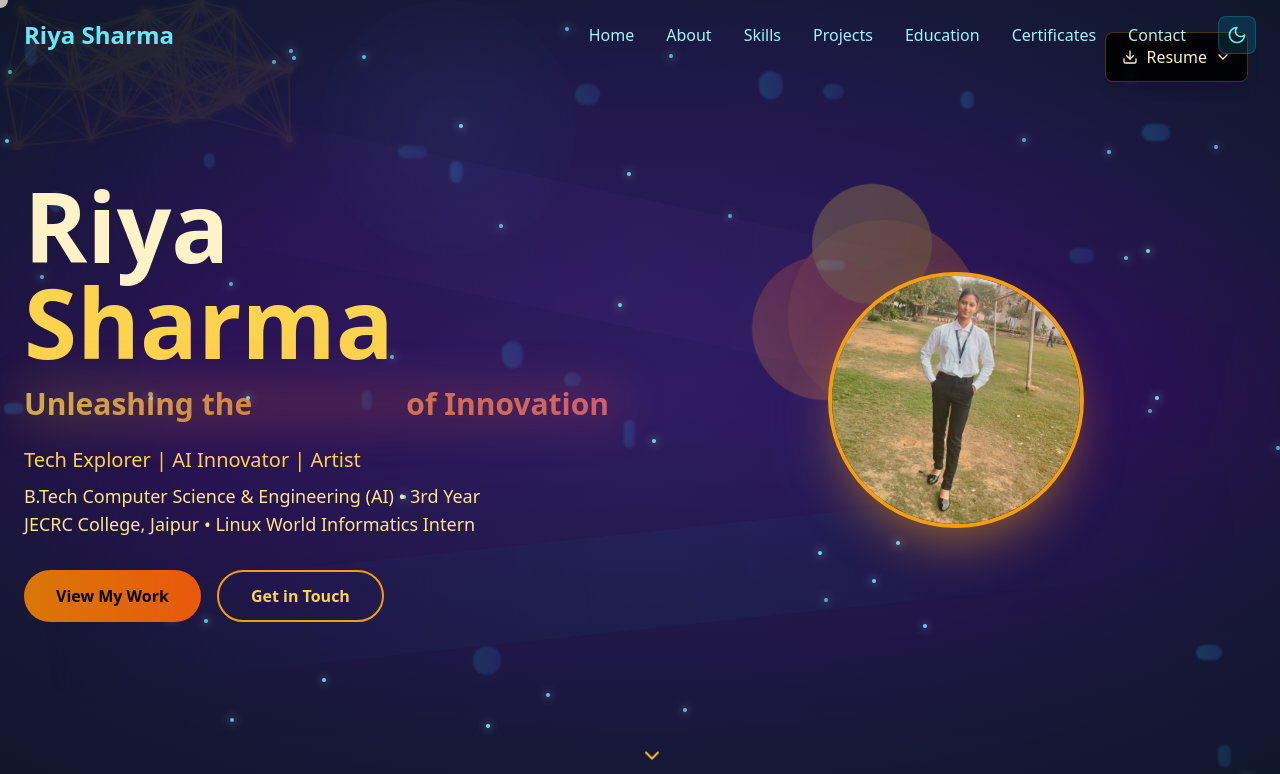
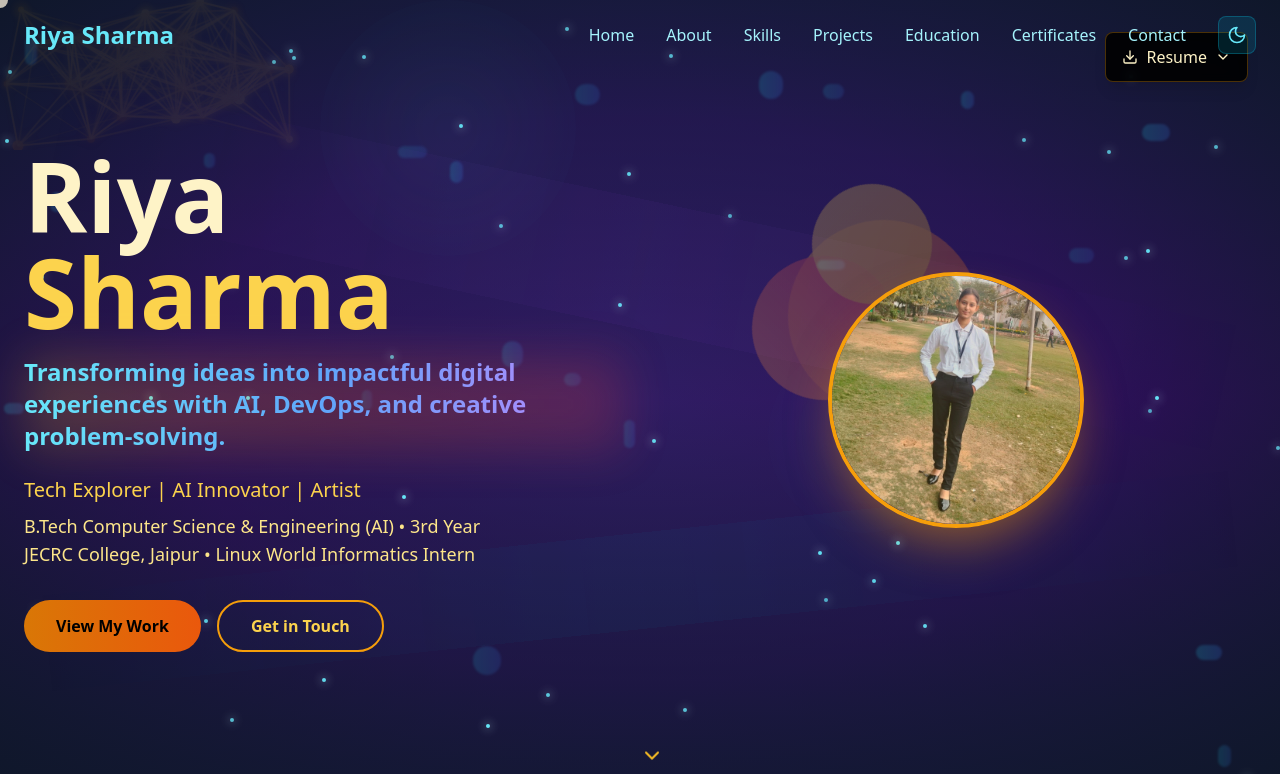
Before and after one commit to Riya-1702/Portfolio, a React (Vite) app: page / in a window 1280 px wide. Shown: the top 774 px of the page. Built offline with nearby package versions, Linux system fonts and the light colour scheme.

Commit message:
Update Hero Section Tagline

```diff
--- a/src/components/HeroSection.tsx
+++ b/src/components/HeroSection.tsx
@@ -100,10 +100,8 @@ export const HeroSection: React.FC = () => {
           {/* Power Tagline with Atom Animation */}
           <div className="relative mb-6">
             <div className="absolute inset-0 bg-gradient-to-r from-amber-400 via-orange-500 to-red-500 opacity-20 blur-xl rounded-lg"></div>
-            <p className="relative text-2xl md:text-3xl text-amber-200 font-bold bg-gradient-to-r from-amber-300 via-orange-400 to-red-400 bg-clip-text text-transparent animate-pulse">
-              Unleashing the <span className="relative">
-                <span className="animate-bounce">⚛️</span> Power
-              </span> of Innovation
+            <p className="relative text-xl md:text-2xl text-cyan-200 font-bold bg-gradient-to-r from-cyan-300 via-blue-400 to-purple-400 bg-clip-text text-transparent">
+              Transforming ideas into impactful digital experiences with AI, DevOps, and creative problem-solving.
             </p>
           </div>
 
```
